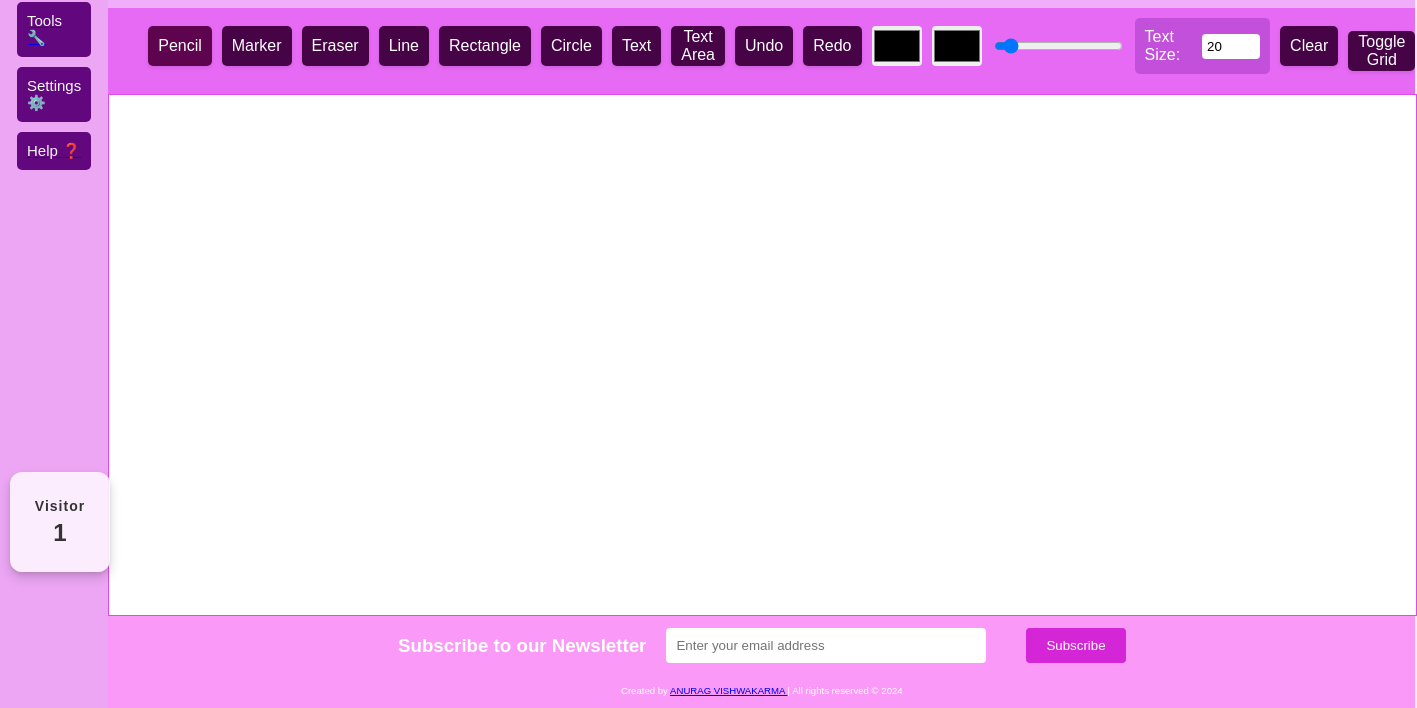
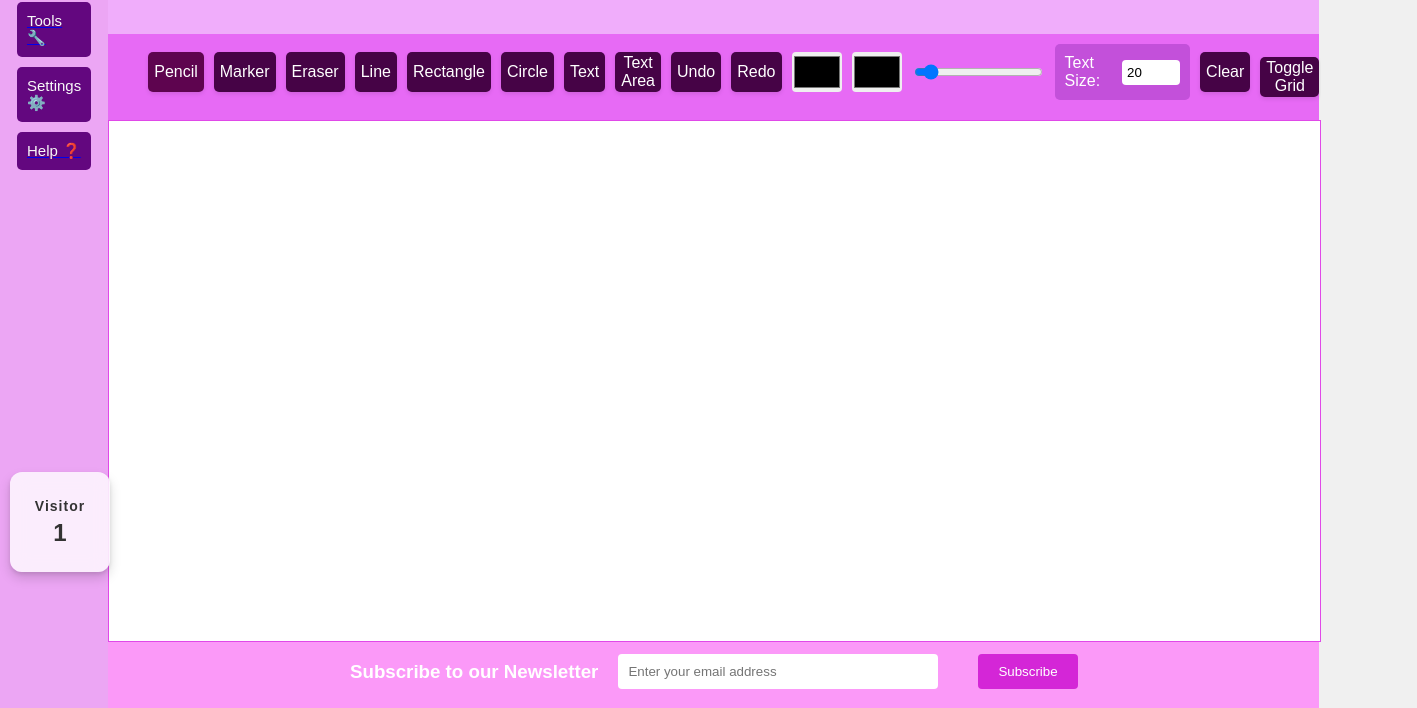
Before and after one commit to vishanurag/Canvas-Editor, a website: page index.html in a window 1280 px wide. Shown: the part 98-806 px from the top of the page, 1417 px wide, since content can reach past the window. Drawn offline with Linux system fonts and the light colour scheme; a script that the page names is missing.

Commit message:
conflict resolved

```diff
--- a/index.html
+++ b/index.html
@@ -249,16 +249,16 @@
     background-color: #460346;
     border: none;
     color: white;
-    text-align: center;
+    /* text-align: center; */
     text-decoration: none;
     font-size: 16px;
     cursor: pointer;
     border-radius: 5px;
     transition: background-color 0.3s, box-shadow 0.3s;
-    padding: 10px 10px;
+    /* padding: 10px 10px; */
     box-shadow: 0 2px 4px rgba(0, 0, 0, 0.1);
     height: 40px;
-    display: flex;
+    display: inline-block;
     align-items: center;
 }
 
@@ -269,6 +269,7 @@
 .tool.active {
     background-color: #5e044f;
 }
+
         #canvas {
             border: 1px solid #e049e8;
             background-color: white;
```
